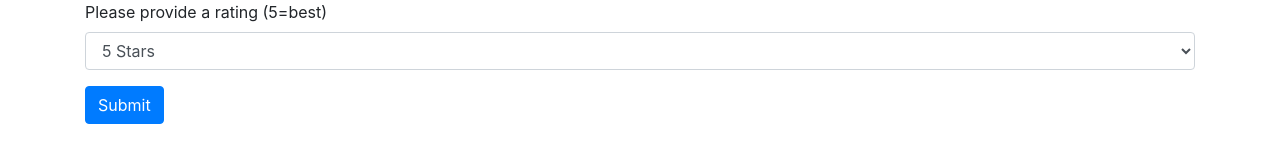
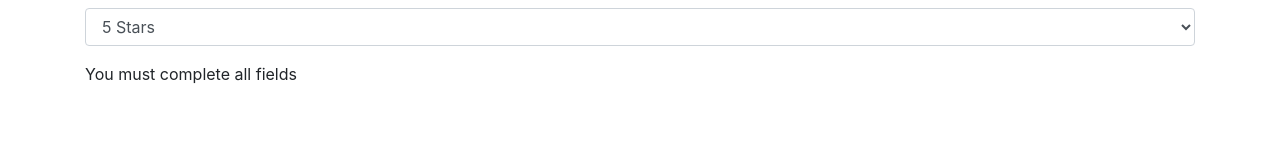
Before and after one commit to shanemcc1/C1, an Angular app: page /gameofthrones/1 in a window 1280 px wide. Shown: the part 482-644 px from the top of the page. Built offline with nearby package versions, Linux system fonts and the light colour scheme; no server answers.

Commit message:
Added more reviews stuff

```diff
--- a/src/app/episode.component.css
+++ b/src/app/episode.component.css
@@ -0,0 +1 @@
+.error {background-color: palevioletred;}
--- a/src/app/episode.component.html
+++ b/src/app/episode.component.html
@@ -51,14 +51,16 @@
       <h2>
         Please review a business
       </h2>
-      <form [formGroup]='reviewForm' (ngSubmit)="onSubmit()">
+      <form [formGroup] = "reviewForm" (ngSubmit)= "onSubmit()">
         <div class="form-group">
           <label for="username">Name</label>
-          <input type="text" id="username" name="username" class="form-control" formControlName="username">
+          <input type="text" id="username" name="username" class="form-control" formControlName="username"
+          [ngClass] = "{ 'error' : isInvalid('username')}">
         </div>
         <div class="form-group">
           <label for="comment">Please leave your review below</label>
-          <textarea id="comment" name="comment" rows="3" class="form-control" formControlName="comment">
+          <textarea id="comment" name="comment" class="form-control" formControlName="comment"
+          [ngClass]= "{ 'error' : isInvalid('comment')}">
           </textarea>
         </div>
         <div class="form-group">
@@ -71,7 +73,10 @@
             <option value="5"> 5 Stars</option>
           </select>
         </div>
-        <button type="submit" class="btn btn-primary">Submit</button>
+        <span *ngIf="isIncomplete()">
+          You must complete all fields
+        </span>
+        <button *ngIf="!isIncomplete()" type="submit" class="btn btn-primary">Submit</button>
       </form>
     </div>
   </div>
--- a/src/app/episode.component.ts
+++ b/src/app/episode.component.ts
@@ -1,7 +1,7 @@
 import { Component } from '@angular/core';
 import { WebService } from './web.service';
 import { ActivatedRoute} from '@angular/router';
-import { FormBuilder} from '@angular/forms';
+import {FormBuilder, Validators} from '@angular/forms';
 
 @Component({
   selector: 'episode',
@@ -17,8 +17,8 @@ export class EpisodeComponent {
               public route: ActivatedRoute,
               public formBuilder: FormBuilder) {
     this.reviewForm = formBuilder.group({
-      username: '',
-      comment: '',
+      username: [ '', Validators.required],
+      comment: ['', Validators.required],
       stars: 5
     });
   }
@@ -29,6 +29,19 @@ export class EpisodeComponent {
   }
 
   onSubmit(){
-    console.log(this.reviewForm.value);
+    console.log(this.reviewForm.valid);
+  }
+
+  isInvalid(control){
+    return this.reviewForm.controls[control].invalid &&
+      this.reviewForm.controls[control].touched;
+  }
+
+  isUntouched(){
+    return this.reviewForm.controls.username.pristine ||
+          this.reviewForm.controls.comment.pristine;
+  }
+  isIncomplete(){
+    return this.isInvalid('username') || this.isInvalid('comment') || this.isUntouched();
   }
 }
```
